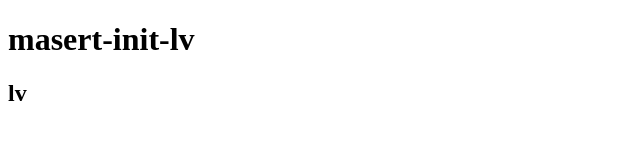
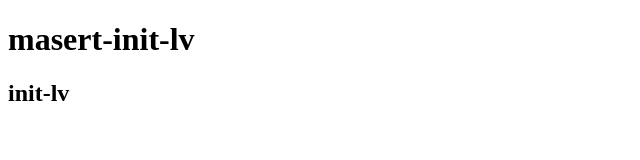
Before and after one commit to Aweiweier192/demoGit, a plain HTML site: page index.html in a window 1280 px wide. Shown: the full height of the page, 0-640 px from the left. Drawn offline with Linux system fonts and the light colour scheme.

Commit message:
merge-lv

```diff
--- a/index.html
+++ b/index.html
@@ -8,6 +8,6 @@
 </head>
 <body>
 	<h1>masert-init-lv</h1>
-	<h2>lv</h2>
+	<h2>init-lv</h2>
 </body>
 </html>
```
